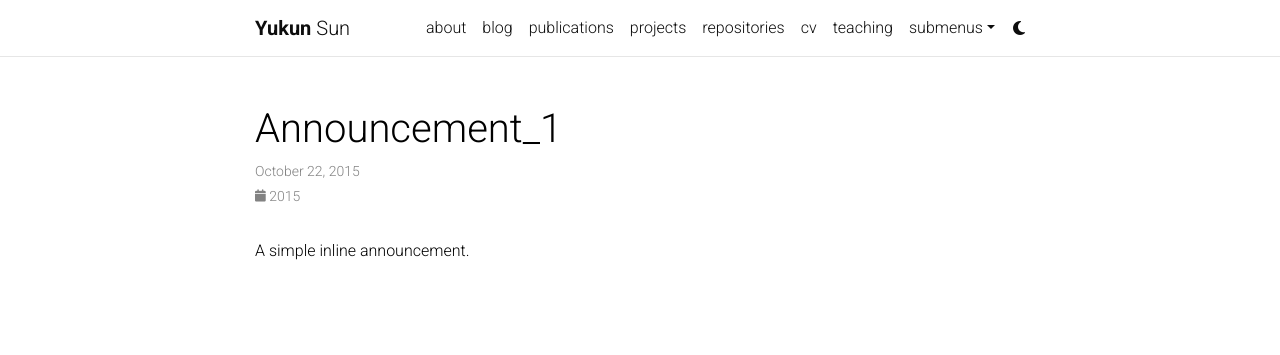
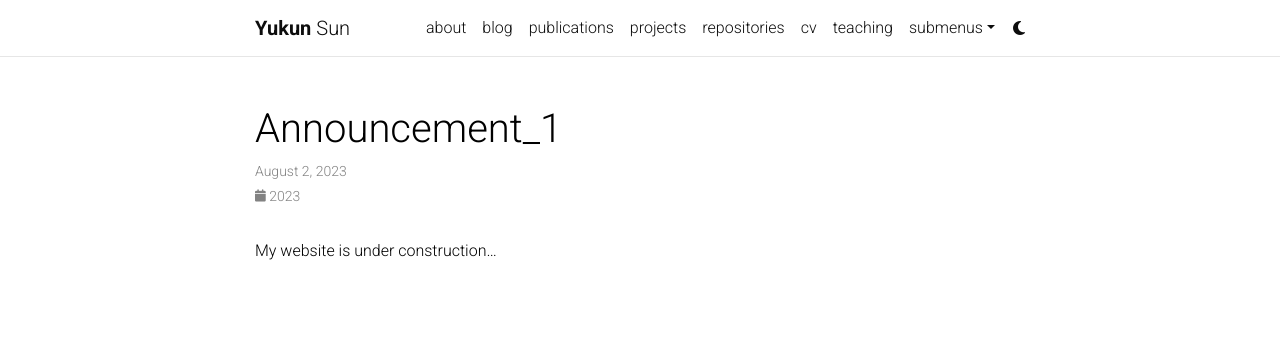
Before and after one commit to yukuns96/yukuns, a Jekyll site: the page built from _news/announcement_1.md, in a window 1280 px wide. Shown: the top 355 px of the page. Built offline with Jekyll 4.4.1, drawn with Linux system fonts in a browser that asks for light colours; comment, search, counter and statistics services are not loaded; a style sheet for code colours, icons or effects is not loaded.

Commit message:
Update announcement_1.md

```diff
--- a/_news/announcement_1.md
+++ b/_news/announcement_1.md
@@ -1,8 +1,8 @@
 ---
 layout: post
-date: 2015-10-22 15:59:00-0400
+date: 2023-08-02 15:59:00-0400
 inline: true
 related_posts: false
 ---
 
-A simple inline announcement.
+My website is under construction...
```
